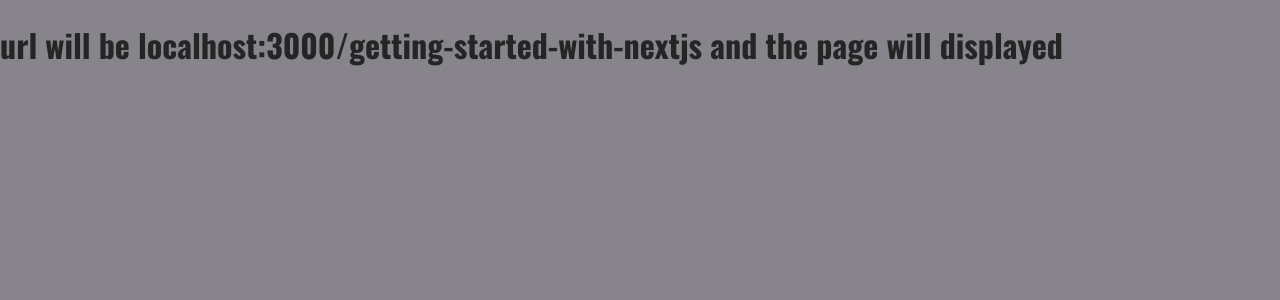
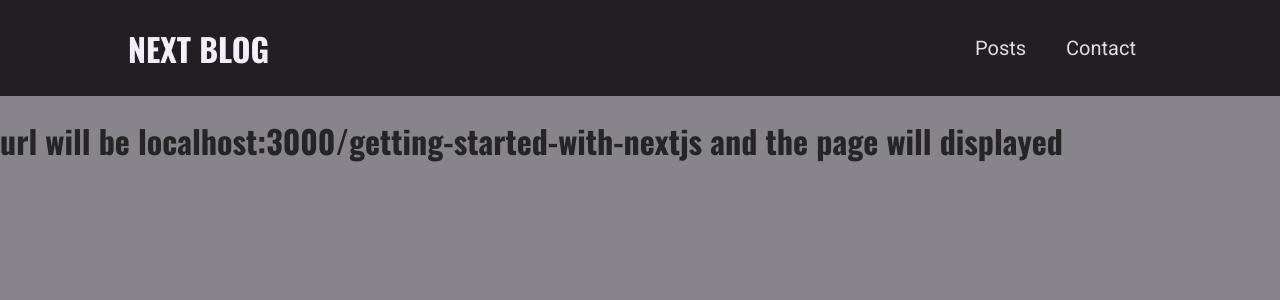
Before and after one commit to birkan-dogan/next-blog, a Next.js app: page /posts/getting-started-with-nextjs in a window 1280 px wide. Shown: the top 300 px of the page. Built offline with nearby package versions, Linux system fonts and the light colour scheme.

Commit message:
adding Layout & Navigation

```diff
--- /dev/null
+++ b/components/layout/layout.js
@@ -0,0 +1,12 @@
+import MainNavigation from "./main-navigation";
+
+const Layout = (props) => {
+  return (
+    <div>
+      <MainNavigation />
+      <main>{props.children}</main>
+    </div>
+  );
+};
+
+export default Layout;
--- /dev/null
+++ b/components/layout/logo.js
@@ -0,0 +1,7 @@
+import classes from "./logo.module.css";
+
+const Logo = () => {
+  return <div className={classes.logo}>Next Blog</div>;
+};
+
+export default Logo;
--- /dev/null
+++ b/components/layout/logo.module.css
@@ -0,0 +1,13 @@
+.logo {
+  text-transform: uppercase;
+  font-size: var(--size-5);
+  font-weight: bold;
+  font-family: "Oswald", sans-serif;
+  color: var(--color-grey-50);
+}
+
+@media (min-width: 768px) {
+  .logo {
+    font-size: var(--size-8);
+  }
+}
--- /dev/null
+++ b/components/layout/main-navigation.js
@@ -0,0 +1,27 @@
+import classes from "./main-navigation.module.css";
+import Logo from "./logo";
+
+// we want to use Link component of Next.js to take advantage of automatic data prefetching and to take advantage of the fact that we stay in a single-page application once the page was loaded initially.
+
+import Link from "next/link";
+
+const MainNavigation = () => {
+  return (
+    <header className={classes.header}>
+      <Link href="/">
+        <Logo />
+      </Link>
+      <nav>
+        <ul>
+          <li>
+            <Link href="/posts">Posts</Link>
+          </li>
+          <li>
+            <Link href="/contact">Contact</Link>
+          </li>
+        </ul>
+      </nav>
+    </header>
+  );
+};
+export default MainNavigation;
--- /dev/null
+++ b/components/layout/main-navigation.module.css
@@ -0,0 +1,42 @@
+.header {
+  width: 100%;
+  height: 6rem;
+  background-color: var(--color-grey-900);
+  display: flex;
+  justify-content: space-between;
+  align-items: center;
+  padding: 0 10%;
+}
+
+.header ul {
+  list-style: none;
+  display: flex;
+  align-items: baseline;
+  margin: 0;
+  padding: 0;
+}
+
+.header li {
+  margin: 0 var(--size-4);
+}
+
+.header a {
+  color: var(--color-grey-100);
+  font-size: var(--size-4);
+}
+
+.header a:hover,
+.header a:active,
+.header a.active {
+  color: var(--color-grey-200);
+}
+
+@media (min-width: 768px) {
+  .header ul {
+    gap: 0.5rem;
+  }
+
+  .header a {
+    font-size: var(--size-5);
+  }
+}
--- a/pages/_app.js
+++ b/pages/_app.js
@@ -1,7 +1,15 @@
-import '../styles/globals.css'
+import "../styles/globals.css";
+
+import Layout from "../components/layout/layout";
 
 function MyApp({ Component, pageProps }) {
-  return <Component {...pageProps} />
+  return (
+    <div>
+      <Layout>
+        <Component {...pageProps} />
+      </Layout>
+    </div>
+  );
 }
 
-export default MyApp
+export default MyApp;
```
